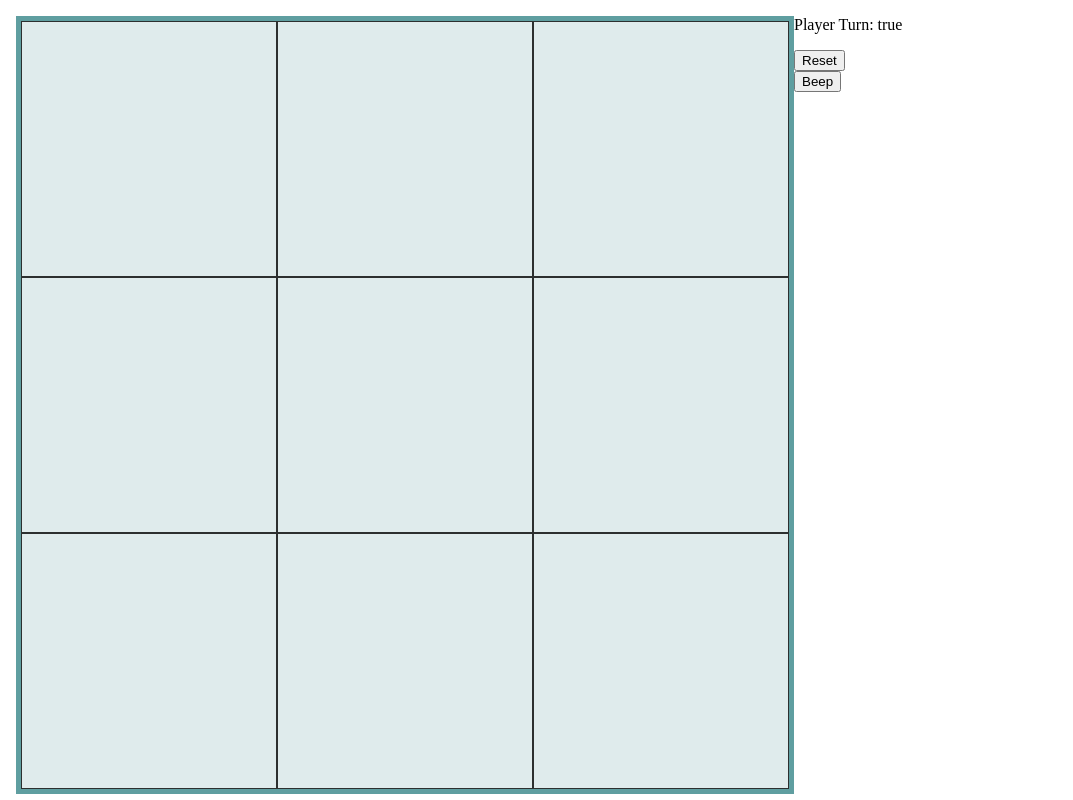
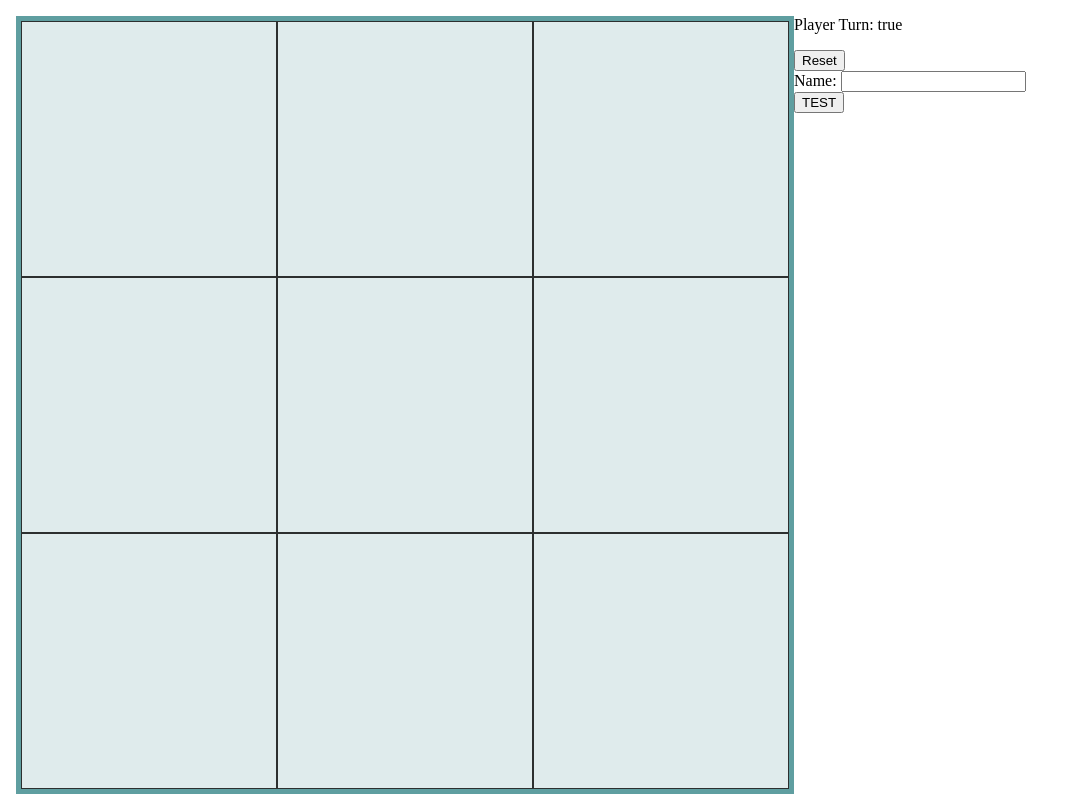
Before and after one commit to theo-dean/OX-AI, an Angular app in the folder ox-app/: page / in a window 1280 px wide. Shown: the whole page, without its empty margins (0-1073 px from the left). Built offline with nearby package versions, Linux system fonts and the light colour scheme; no server answers.

Commit message:
Have working communication between backend and frontend.
#TODO: Finish Backend, front end use of received data (taking response, and altering grid)

```diff
--- a/ox-app/src/app/backend-io.service.ts
+++ b/ox-app/src/app/backend-io.service.ts
@@ -15,4 +15,8 @@ export class BackendIoService {
   getResponse(): Observable<Greeter> {
     return this.http.get<Greeter>(environment.apiUrl + 'greeting');
   }
+
+  getNamedResponse(name: string): Observable<Greeter> {
+    return this.http.get<Greeter>(environment.apiUrl + 'greeting?name=' + name);
+  }
 }
--- a/ox-app/src/app/random-ai/random-ai.component.html
+++ b/ox-app/src/app/random-ai/random-ai.component.html
@@ -12,6 +12,3 @@
 <div [hidden]="getState() === 0 || getState() === 3">
   <div><p>State: {{this.getStateString()}}</p></div>
 </div>
-<div>
-  <button type="button" (click)="getMessage()">Beep</button>
-</div>
--- a/ox-app/src/app/random-ai/random-ai.component.ts
+++ b/ox-app/src/app/random-ai/random-ai.component.ts
@@ -44,10 +44,6 @@ export class RandomAIComponent implements OnInit {
     this.gameStateService.reset();
   }
 
-  getMessage() {
-    console.log('DUMMY');
-  }
-
   ngOnInit(): void {
   }
 
--- a/ox-app/src/app/smart-ai/smart-ai.component.html
+++ b/ox-app/src/app/smart-ai/smart-ai.component.html
@@ -1 +1,8 @@
-<p></p>
+<div>
+  <label> Name:
+    <input #name />
+  </label>
+</div>
+<div>
+  <button (click)="getNamedResponse(name.value); name.value=''"> TEST </button>
+</div>
--- a/ox-app/src/app/smart-ai/smart-ai.component.ts
+++ b/ox-app/src/app/smart-ai/smart-ai.component.ts
@@ -16,16 +16,22 @@ export class SmartAiComponent implements OnInit {
   constructor(private backendIoService: BackendIoService) { }
 
   ngOnInit(): void {
-    this.getResponse();
   }
 
   getResponse() {
-    this.backendIoService.getResponse().subscribe((data: Greeter) => this.response = { ...data});
+    this.backendIoService.getResponse()
+      .subscribe((data: Greeter) => {
+        this.response = { ...data};
+        console.log(this.response);
+    });
   }
 
-  logResponse(): void {
-    console.log(this.response);
-    this.getResponse();
+  getNamedResponse(name: string) {
+    this.backendIoService.getNamedResponse(name)
+      .subscribe((data: Greeter) => {
+        this.response = { ...data};
+        console.log(this.response);
+      });
   }
 
 }
```
